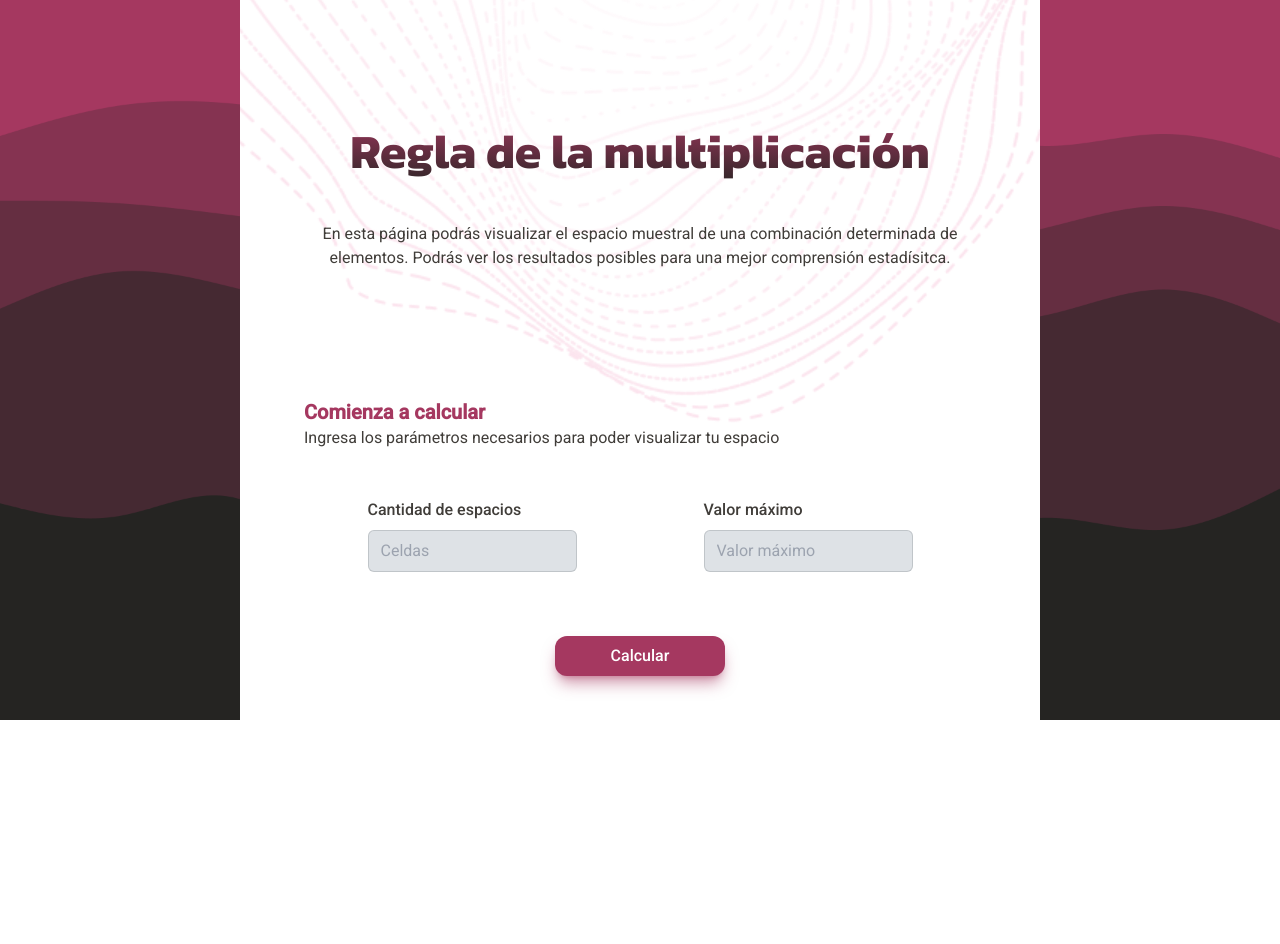
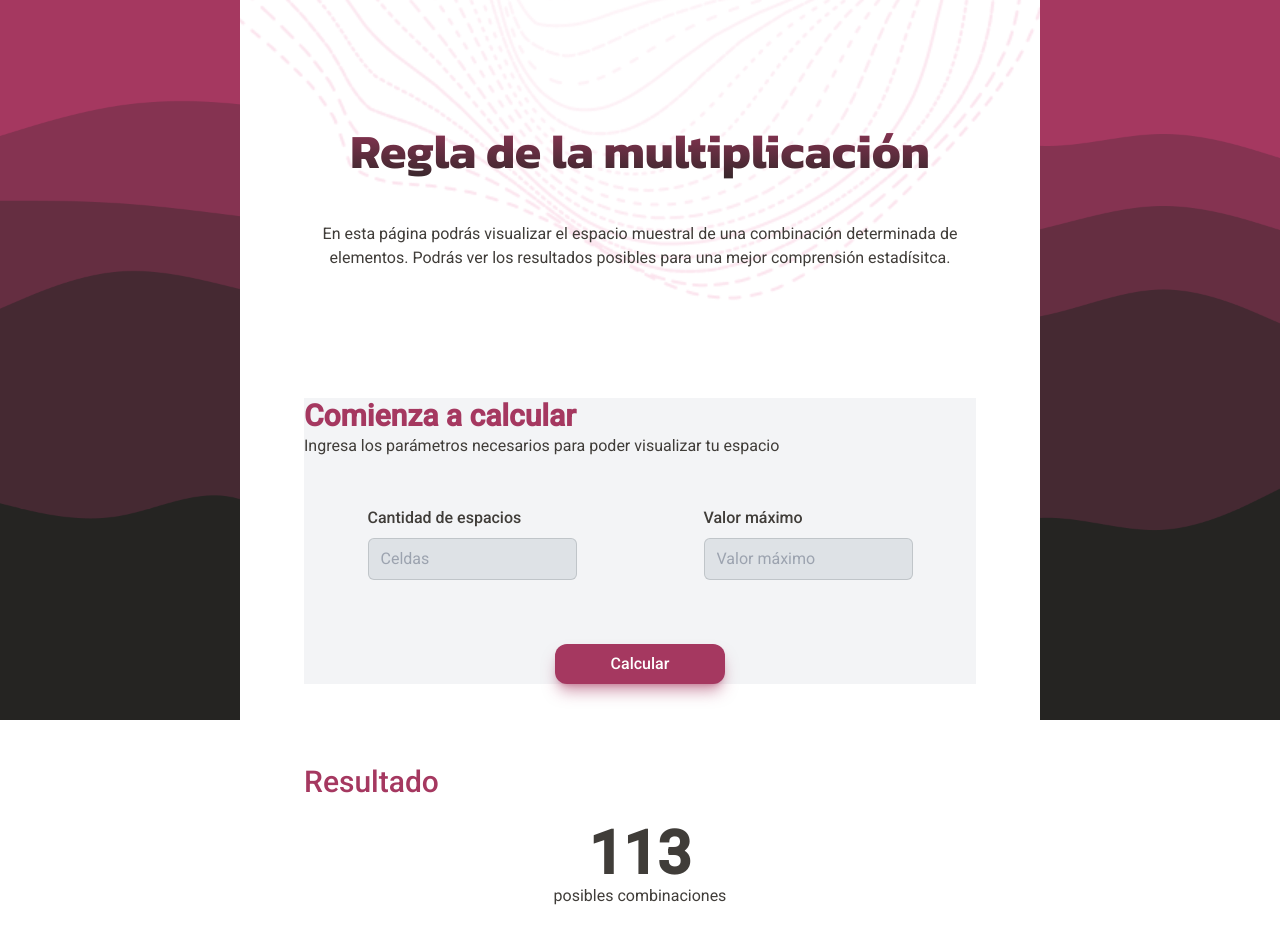
Before and after one commit to wilcar04/multiplicationRule, a React (Vite) app: page / in a window 1280 px wide. Shown: the top 944 px of the page. Before the commit the page ends 800 px from the top, so only its background shows below. Built offline with nearby package versions, Linux system fonts and the light colour scheme.

Commit message:
added Result module

```diff
--- a/src/App.jsx
+++ b/src/App.jsx
@@ -1,6 +1,7 @@
 import { useState } from "react";
 import portal from "./assets/portal.png";
 import background from "./assets/background.png";
+import Result from "./Result";
 
 function App() {
   const [form, setForm] = useState({
@@ -22,7 +23,7 @@ function App() {
   return (
     <main className="relative flex justify-center min-h-svh">
       <img src={background} alt="background" className="fixed inset-0 -z-10" />
-      <section className="relative w-[50rem] mx-auto bg-white px-4 overflow-hidden">
+      <section className="relative w-[50rem] mx-auto bg-white px-16 overflow-hidden">
         <div className="absolute -translate-x-1/2 -top-[65%] left-1/2 w-[120%] scale-125 opacity-15 rotate-90">
           <img
             src={portal}
@@ -32,7 +33,7 @@ function App() {
             height={500}
           />
         </div>
-        <div className="relative flex flex-col justify-center gap-4 mx-10 mt-28">
+        <div className="relative flex flex-col justify-center gap-4 mt-28">
           <h3 className="text-5xl font-bold leading-relaxed text-center text-transparent font-kanit bg-gradient-to-b from-primary to-n-1 bg-clip-text">
             Regla de la multiplicación
           </h3>
@@ -43,10 +44,10 @@ function App() {
           </p>
         </div>
 
-        <div className="relative px-12 mt-32">
+        <div className="relative mt-32 bg-gray-100">
           {/* short explanation */}
           <div className="mb-12">
-            <h4 className="text-xl font-semibold text-primary">
+            <h4 className="text-3xl font-semibold text-primary">
               Comienza a calcular
             </h4>
             <p>
@@ -88,6 +89,7 @@ function App() {
             </button>
           </div>
         </div>
+        <Result />
       </section>
     </main>
   );
--- /dev/null
+++ b/src/Result.jsx
@@ -0,0 +1,13 @@
+const Result = () => {
+  return (
+    <div className="my-20">
+      <div className="flex flex-col justify-center">
+        <h4 className="mb-6 text-3xl font-medium text-primary">Resultado</h4>
+        <h3 className="text-6xl font-semibold text-center">113</h3>
+        <p className="text-center">posibles combinaciones</p>
+      </div>
+    </div>
+  );
+};
+
+export default Result;
```
